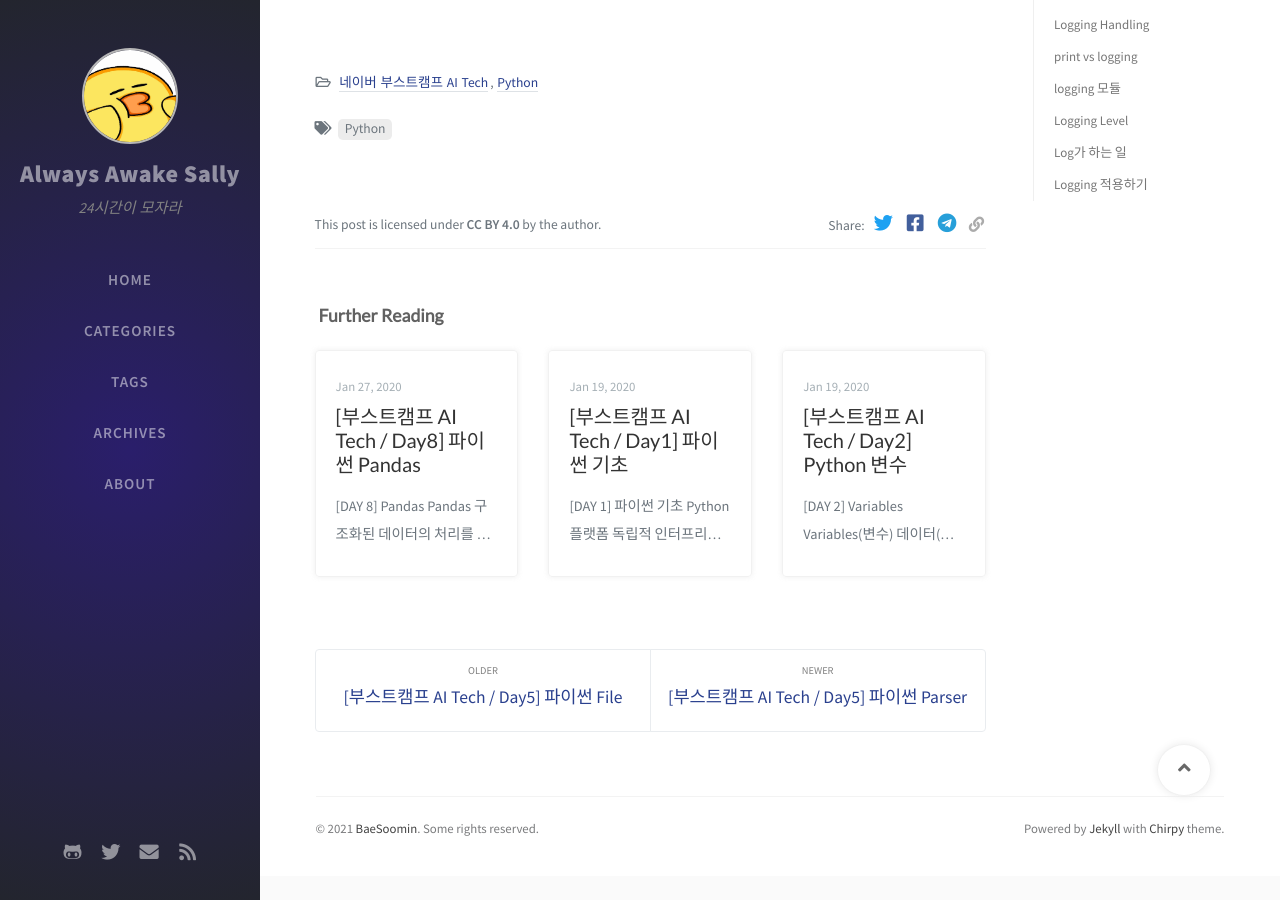
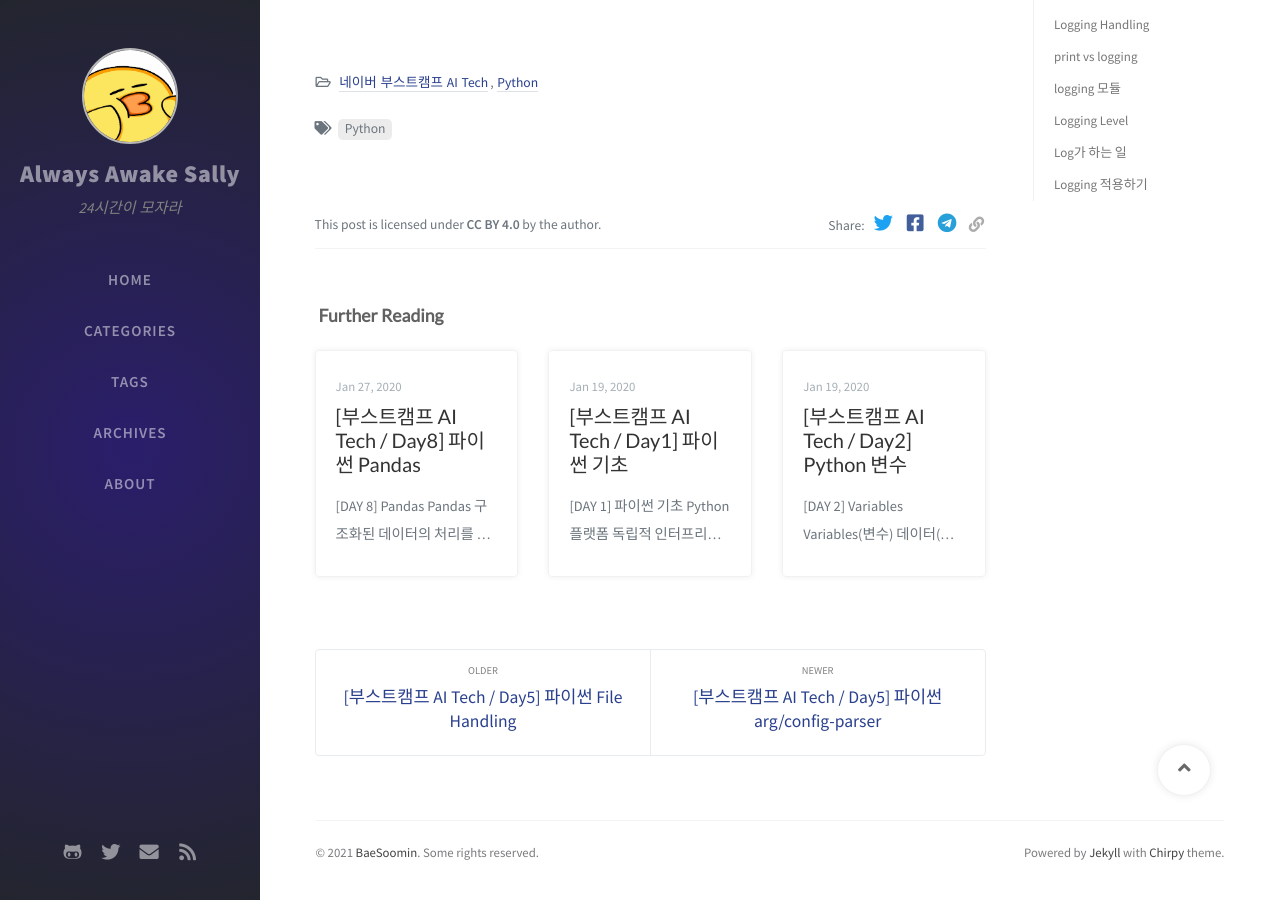
Before and after one commit to bsm8734/bsm8734.github.io, a Jekyll site: the page built from _posts/NAVER_BoostCamp_AI_Tech/Python/Day005/2021-01-22-bc-d005-3-python-log-handling.md, in a window 1280 px wide and 900 px high, scrolled down 4109 px. Built offline with Jekyll 4.4.1, drawn with Linux system fonts in a browser that asks for light colours; nearby versions of some CDN libraries; comment, search, counter and statistics services are not loaded; some of the changed text lies outside the part shown.

Commit message:
[modify] BCAI - Day5

```diff
--- a/_posts/NAVER_BoostCamp_AI_Tech/Python/Day005/2021-01-22-bc-d005-3-python-log.md
+++ b/_posts/NAVER_BoostCamp_AI_Tech/Python/Day005/2021-01-22-bc-d005-3-python-log-handling.md
@@ -1,6 +1,6 @@
 ---
-title: "[부스트캠프 AI Tech / Day5] 파이썬 Log"
-date: 2020-01-22 20:30:00 +0900
+title: "[부스트캠프 AI Tech / Day5] 파이썬 Log Handling"
+date: 2020-01-22 20:33:00 +0900
 categories: [네이버 부스트캠프 AI Tech, Python] # Python
 tags: [Python] # CS, 운영체제, Python
 ---
@@ -28,7 +28,7 @@
 - 모듈별로 별도의 logging을 남길필요도 있음
 - 이러한 기능을 체계적으로 지원하는 모듈이 필요함
 
-### logging 모듈
+### **logging 모듈**
 
 - Python의 기본 Log 관리 모듈
 
--- a/_posts/NAVER_BoostCamp_AI_Tech/Python/Day005/2021-01-22-bc-d005-4-python-parser.md
+++ b/_posts/NAVER_BoostCamp_AI_Tech/Python/Day005/2021-01-22-bc-d005-4-python-parser.md
@@ -1,6 +1,6 @@
 ---
-title: "[부스트캠프 AI Tech / Day5] 파이썬 Parser"
-date: 2020-01-22 20:30:00 +0900
+title: "[부스트캠프 AI Tech / Day5] 파이썬 arg/config-parser"
+date: 2020-01-22 20:34:00 +0900
 categories: [네이버 부스트캠프 AI Tech, Python] # Python
 tags: [Python] # CS, 운영체제, Python
 ---
```
Also changed, not shown: _posts/NAVER_BoostCamp_AI_Tech/Python/Day005/2021-01-22-bc-d005-2-python-file-handling.md (renamed from _posts/NAVER_BoostCamp_AI_Tech/Python/Day005/2021-01-22-bc-d005-2-python-file.md, +2 -2 lines), _posts/NAVER_BoostCamp_AI_Tech/Python/Day005/2021-01-22-bc-d005-5-python-file-types.md (+2 -2 lines).
